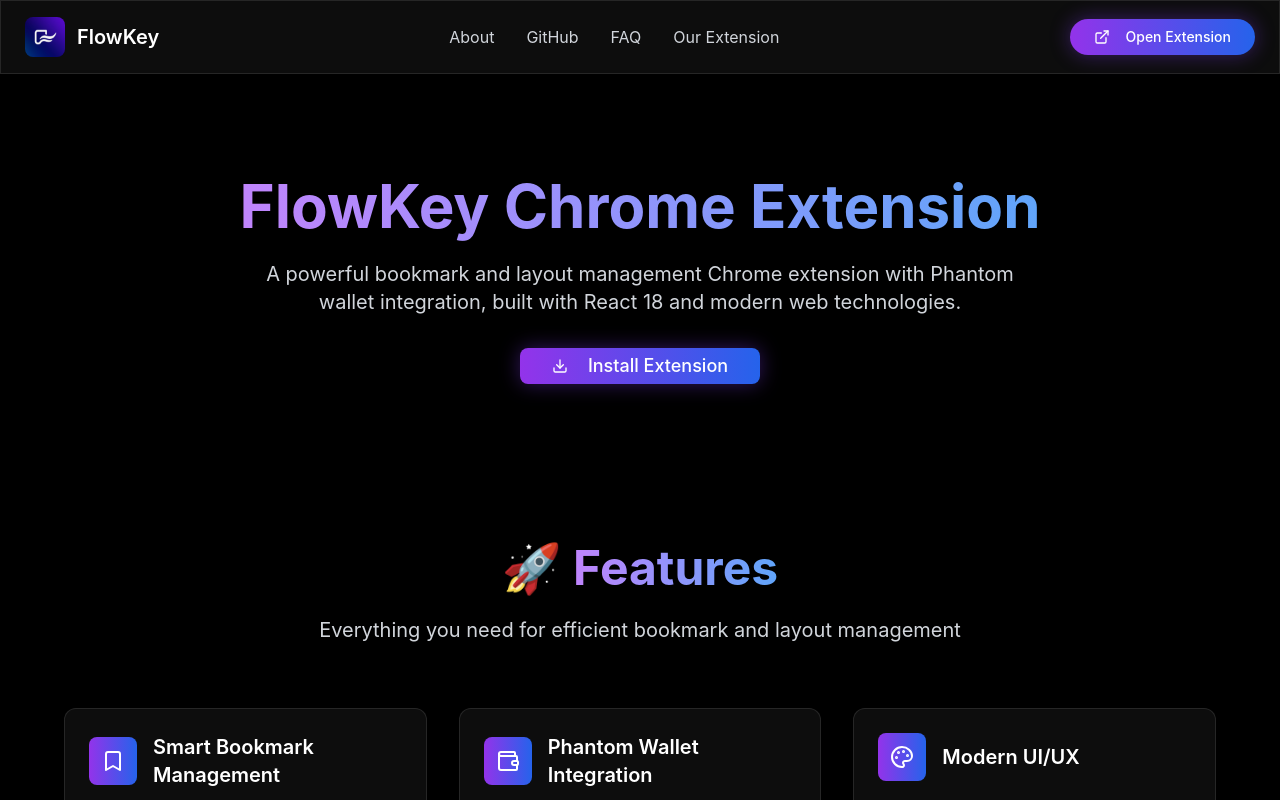
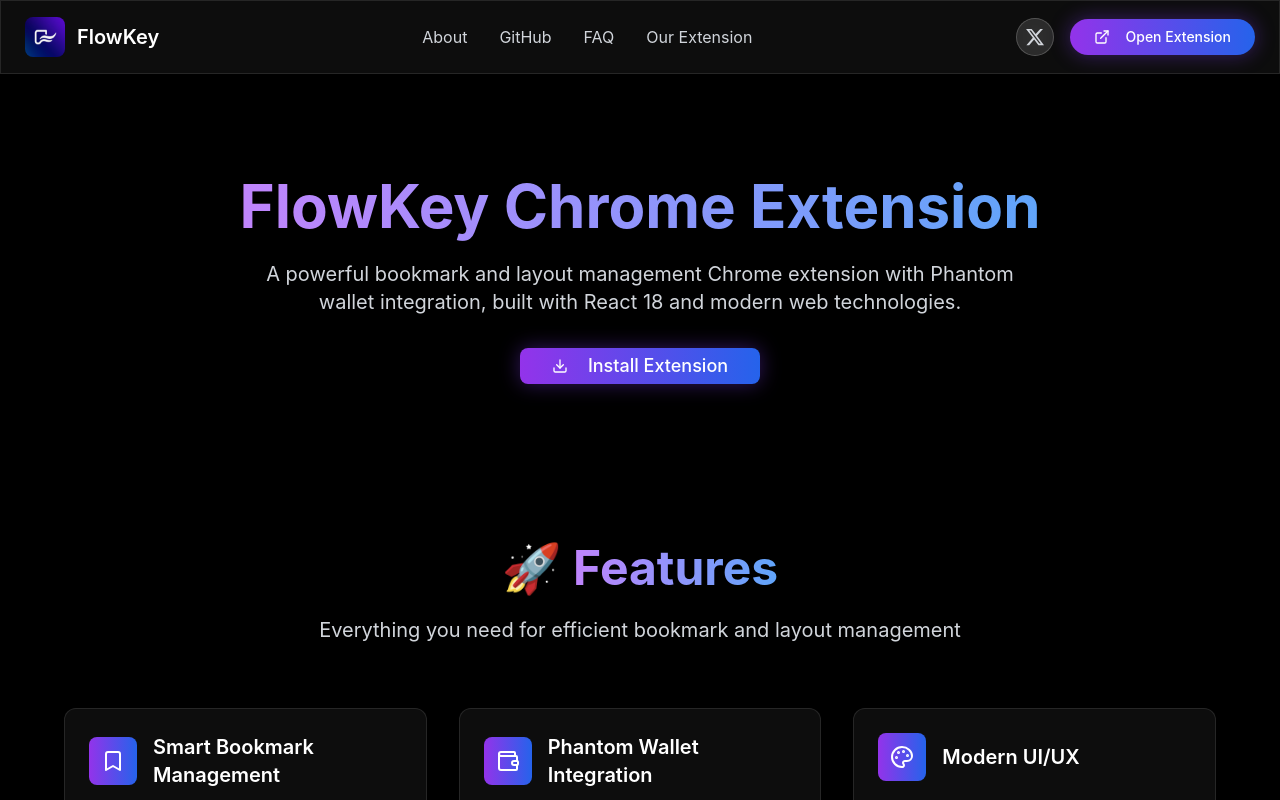
Before and after one commit to pasindupiumal03/flowkey, a React (Create React App) app: page /extension in a window 1280 px wide. Shown: the top 800 px of the page. Built offline with nearby package versions, Linux system fonts and the light colour scheme.

Commit message:
Add mail btn and add twiiter btns

```diff
--- a/src/components/Footer.jsx
+++ b/src/components/Footer.jsx
@@ -1,5 +1,6 @@
 import React from "react";
-import { FaXTwitter, FaGithub } from "react-icons/fa6";
+import { FaXTwitter, FaGithub} from "react-icons/fa6";
+import { IoMailUnread } from "react-icons/io5";
 import { Link } from "react-router-dom";
 
 const Footer = () => {
@@ -37,6 +38,15 @@
             >
               <FaGithub className="w-5 h-5" />
             </a>
+            <a
+              href="https://mail.google.com/mail/?view=cm&fs=1&to=contact@flowkey.sh"
+              target="_blank"
+              rel="noopener noreferrer"
+              className="text-gray-400 hover:text-white transition-colors duration-200 flex items-center justify-center"
+              aria-label="Mail"
+            >
+              <IoMailUnread className="w-5 h-5" />
+            </a>
           </div>
 
           {/* Right side - Privacy and Copyright */}
--- a/src/components/Header.jsx
+++ b/src/components/Header.jsx
@@ -2,6 +2,8 @@
 import { Link, useLocation, useNavigate } from "react-router-dom";
 import { Button } from "./ui/button";
 import { ExternalLink } from "lucide-react";
+import { FaXTwitter } from "react-icons/fa6";
+
 
 const Header = () => {
   const location = useLocation();
@@ -63,7 +65,20 @@
           </Link>
         </nav>
 
-        {/* CTA Button */}
+        {/* CTA Section */}
+        <div className="flex items-center space-x-4">
+          {/* Twitter Button */}
+          <a
+            href="https://x.com/flowkeydotsh"
+            target="_blank"
+            rel="noopener noreferrer"
+            className="p-2 rounded-full bg-white/10 backdrop-blur-md border border-white/20 hover:bg-white/20 hover:border-white/30 transition-all duration-300 group"
+            aria-label="Follow on Twitter"
+          >
+            <FaXTwitter className="w-5 h-5 text-gray-300 group-hover:text-white transition-colors duration-300" />
+          </a>
+
+          {/* Open Extension Button */}
           <Button
             className="bg-gradient-to-r from-purple-600 to-blue-600 hover:from-purple-700 hover:to-blue-700 text-white px-6 py-2 rounded-full btn-glow transition-all duration-300 flex items-center space-x-2"
             onClick={() => window.open('https://chromewebstore.google.com/detail/flwkey/gnoldbjnnjpmomkeefiaihihaomegaok', '_blank')}
@@ -72,6 +87,7 @@
             <span>Open Extension</span>
           </Button>
         </div>
+      </div>
     </header>
   );
 };
```
Lines whose indentation alone changed are shown as unchanged.
